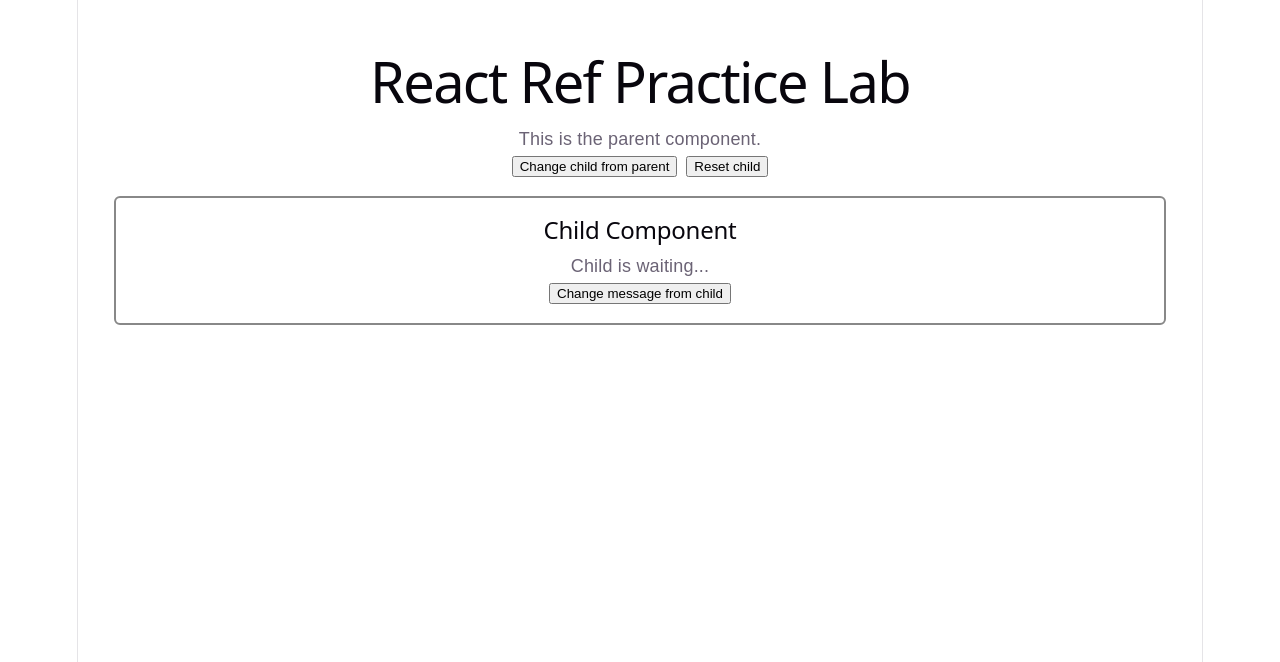
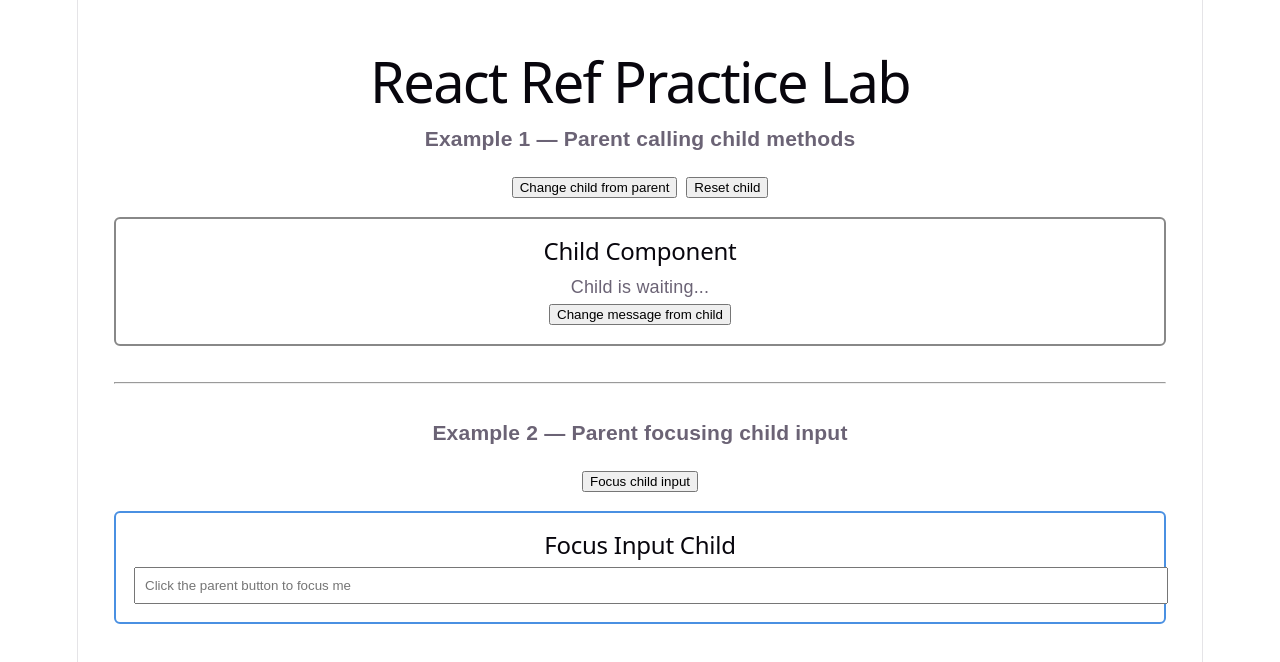
Before and after one commit to Vexmage/ref-practice, a React (Vite) app: page / in a window 1280 px wide. Shown: the top 662 px of the page. Built offline with nearby package versions, Linux system fonts and the light colour scheme.

Commit message:
add focus input forwardRef example

```diff
--- a/src/App.jsx
+++ b/src/App.jsx
@@ -1,8 +1,10 @@
 import { useRef } from "react";
 import ChildBox from "./components/ChildBox";
+import FocusInput from "./components/FocusInput";
 
 function App() {
   const childRef = useRef(null);
+  const inputRef = useRef(null);
 
   const handleCallChild = () => {
     childRef.current?.changeMessageFromParent();
@@ -12,11 +14,15 @@ function App() {
     childRef.current?.resetMessage();
   };
 
+  const handleFocusInput = () => {
+    inputRef.current?.focusInput();
+  };
+
   return (
     <div style={{ padding: "2rem", fontFamily: "sans-serif" }}>
       <h1>React Ref Practice Lab</h1>
 
-      <p>This is the parent component.</p>
+      <h3>Example 1 — Parent calling child methods</h3>
 
       <button onClick={handleCallChild} style={{ marginRight: "0.5rem" }}>
         Change child from parent
@@ -27,6 +33,16 @@ function App() {
       </button>
 
       <ChildBox ref={childRef} />
+
+      <hr style={{ margin: "2rem 0" }} />
+
+      <h3>Example 2 — Parent focusing child input</h3>
+
+      <button onClick={handleFocusInput}>
+        Focus child input
+      </button>
+
+      <FocusInput ref={inputRef} />
     </div>
   );
 }
--- /dev/null
+++ b/src/components/FocusInput.jsx
@@ -0,0 +1,32 @@
+import { forwardRef, useImperativeHandle, useRef } from "react";
+
+const FocusInput = forwardRef(function FocusInput(props, ref) {
+  const inputRef = useRef(null);
+
+  useImperativeHandle(ref, () => ({
+    focusInput() {
+      inputRef.current?.focus();
+    }
+  }));
+
+  return (
+    <div
+      style={{
+        border: "2px solid #4a90e2",
+        padding: "1rem",
+        marginTop: "1rem",
+        borderRadius: "6px"
+      }}
+    >
+      <h2>Focus Input Child</h2>
+
+      <input
+        ref={inputRef}
+        placeholder="Click the parent button to focus me"
+        style={{ padding: "0.5rem", width: "100%" }}
+      />
+    </div>
+  );
+});
+
+export default FocusInput;
```
